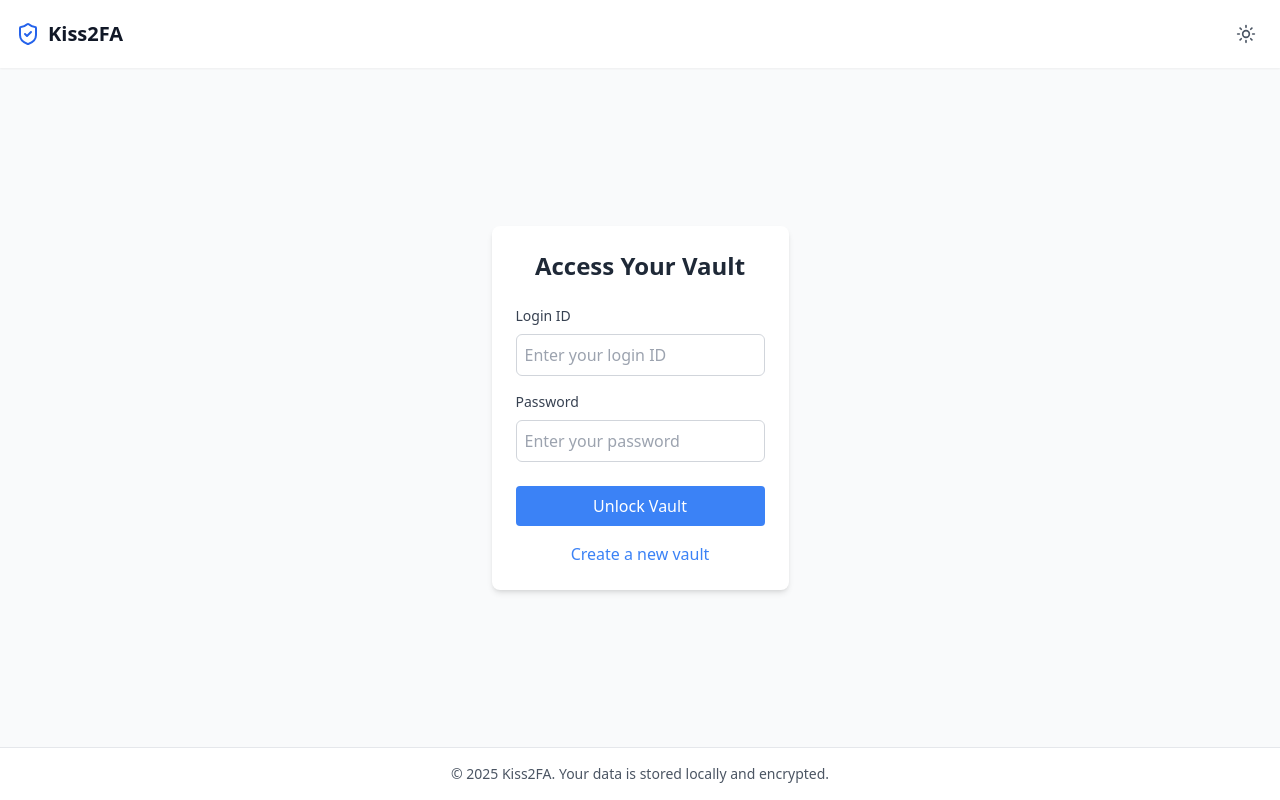
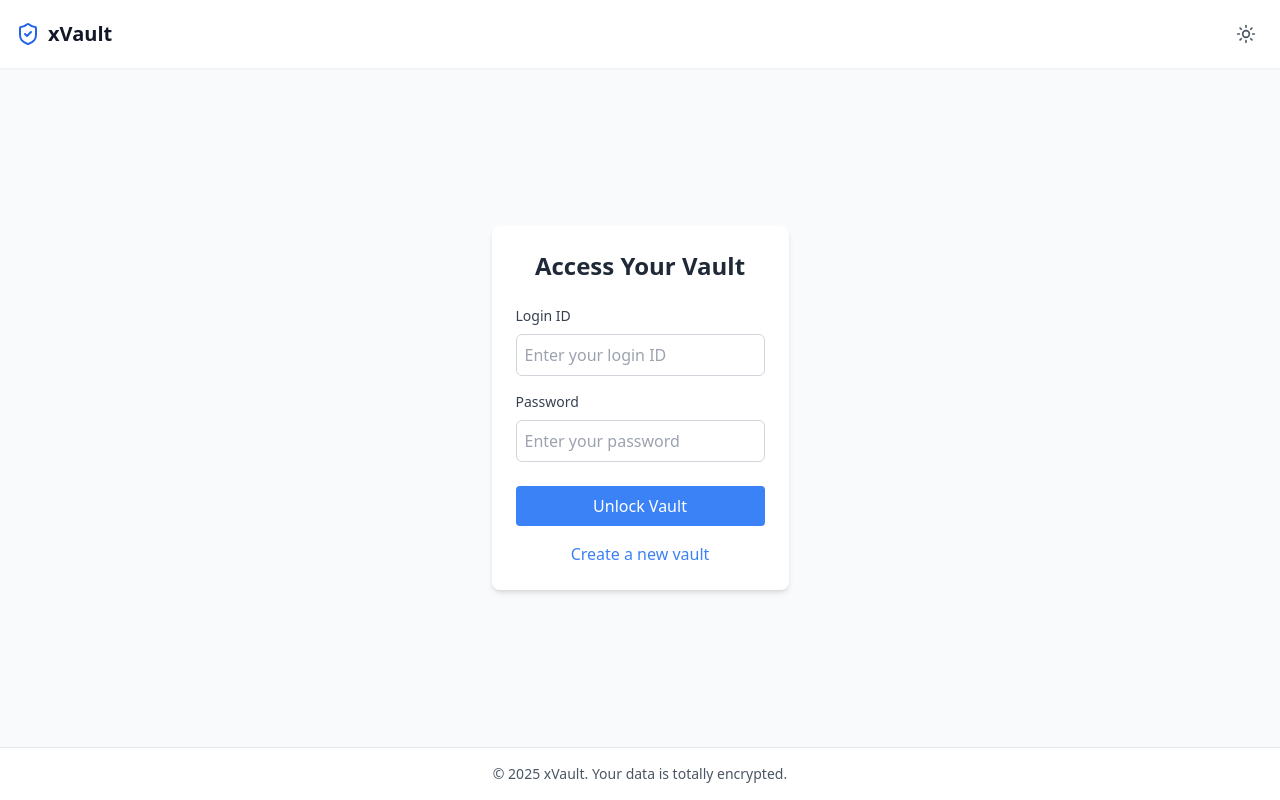
Before and after one commit to Kisakay/Kiss2FA, a React (Vite) app: page / in a window 1280 px wide. Built offline with nearby package versions, Linux system fonts and the light colour scheme; no server answers.

Commit message:
Update Layout.tsx

```diff
--- a/src/components/Layout.tsx
+++ b/src/components/Layout.tsx
@@ -39,7 +39,7 @@ const Layout: React.FC<LayoutProps> = ({ children }) => {
         <div className="container mx-auto px-4 py-4 flex items-center justify-between">
           <div className="flex items-center space-x-2">
             <ShieldCheck className="h-6 w-6 text-blue-600 dark:text-blue-400" />
-            <h1 className="text-xl font-semibold text-gray-900 dark:text-white">Kiss2FA</h1>
+            <h1 className="text-xl font-semibold text-gray-900 dark:text-white">xVault</h1>
           </div>
 
           <div className="flex items-center space-x-4">
@@ -117,7 +117,7 @@ const Layout: React.FC<LayoutProps> = ({ children }) => {
 
       <footer className="py-4 bg-white dark:bg-gray-800 border-t border-gray-200 dark:border-gray-700">
         <div className="container mx-auto px-4 text-center text-sm text-gray-600 dark:text-gray-400">
-          <p>© {new Date().getFullYear()} Kiss2FA. Your data is stored locally and encrypted.</p>
+          <p>© {new Date().getFullYear()} xVault. Your data is totally encrypted.</p>
         </div>
       </footer>
     </div>
```
